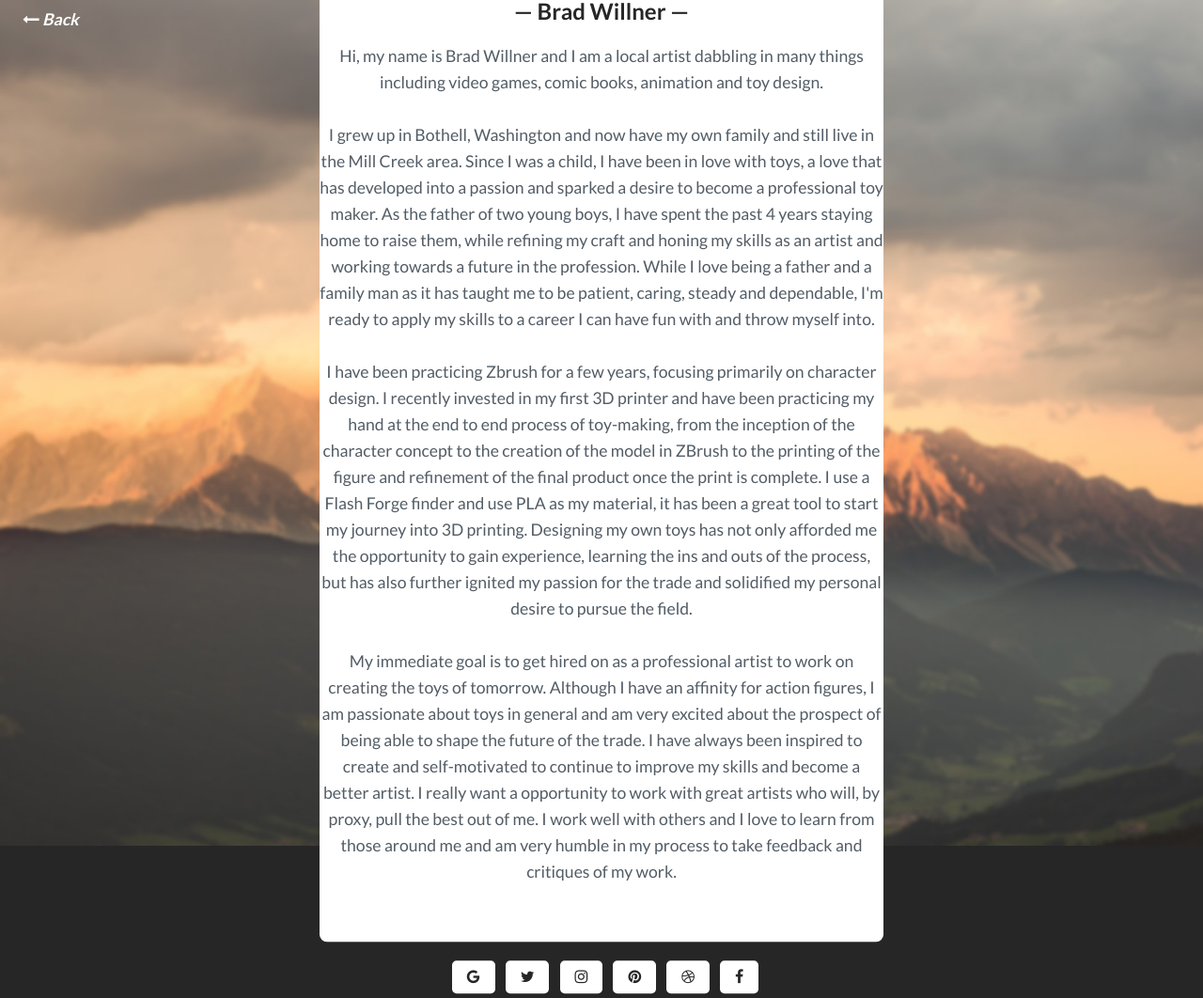
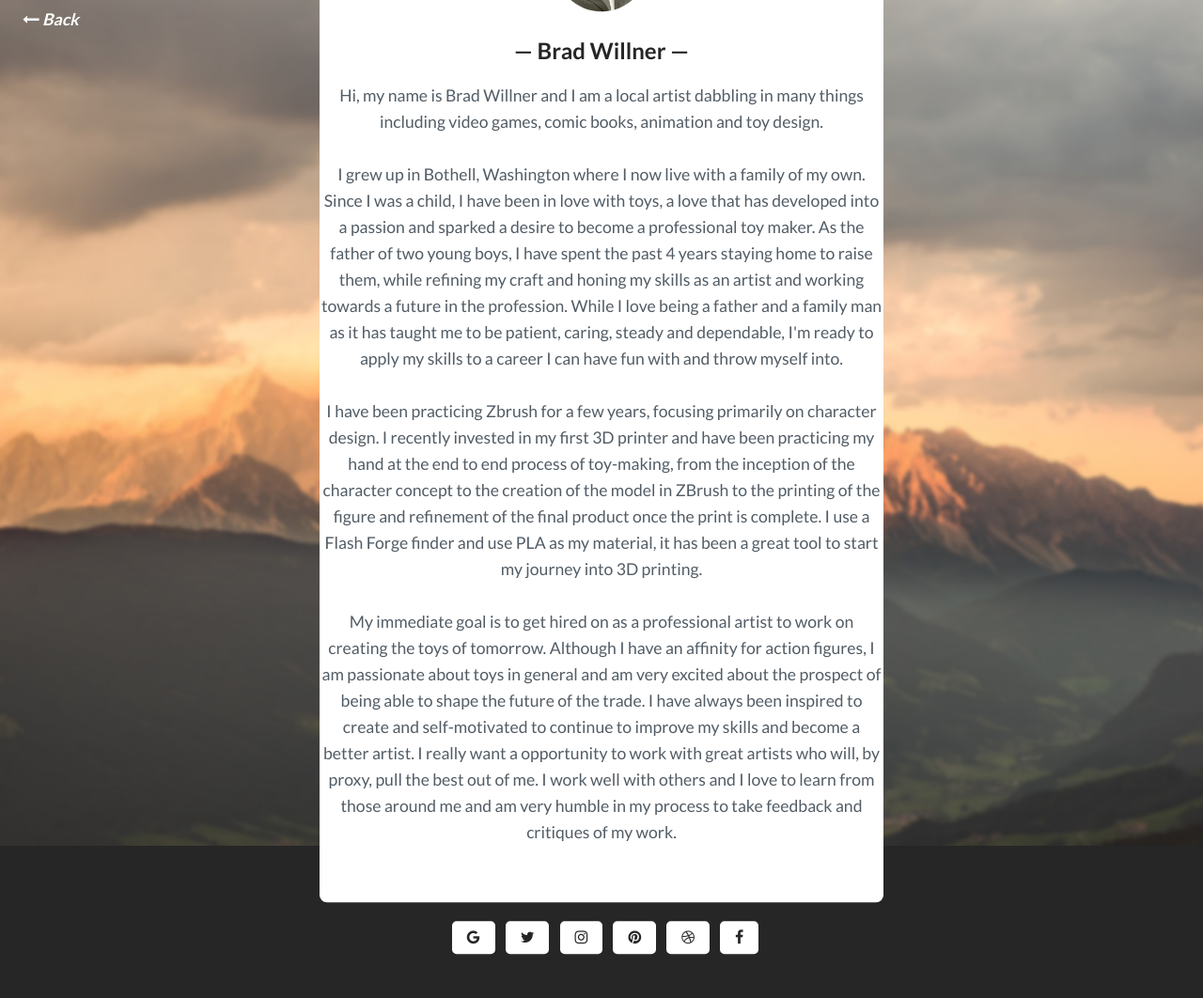
Before and after one commit to bradwillner/bradwillner.github.io, a Jekyll site: the page built from _pages/about.html, in a window 1280 px wide. Shown: the whole page at 94% size. Built offline with Jekyll 4.4.1, drawn with Linux system fonts in a browser that asks for light colours; after the commit the page ends 1020 px from its top, so only the background shows below that.

Commit message:
Update about.html

```diff
--- a/_pages/about.html
+++ b/_pages/about.html
@@ -15,7 +15,7 @@ permalink: /about/
           <p class="author_subtitle">Hi, my name is Brad Willner and I am a local artist dabbling in many things including video games, comic books, animation and toy design.
             </p>
 
-            <p class="author_subtitle">I grew up in Bothell, Washington and now have my own family and still live in the Mill Creek area.
+            <p class="author_subtitle">I grew up in Bothell, Washington where I now live with a family of my own.
 Since I was a child, I have been in love with toys, a love that has developed into a passion and sparked a desire to become a professional toy maker.
 As the father of two young boys, I have spent the past 4 years staying home to raise them, while refining my craft and honing my skills as an artist and working towards a future in the profession.
 While I love being a father and a family man as it has taught me to be patient, caring, steady and dependable, I'm ready to apply my skills to a career I can have fun with and throw myself into.
@@ -23,7 +23,7 @@ While I love being a father and a family man as it has taught me to be patient,
                </p>
 
 <p class="author_subtitle">I have been practicing Zbrush for a few years, focusing primarily on character design. I recently invested in my first 3D printer and have been practicing my hand at the end to end process of toy-making, from the inception of the character concept to the creation of the model in ZBrush to the printing of the figure and refinement of the final product once the print is complete.  I use a
-Flash Forge finder and use PLA as my material, it has been a great tool to start my journey into 3D printing.  Designing my own toys has not only afforded me the opportunity to gain experience, learning the ins and outs of the process, but has also further ignited my passion for the trade and solidified my personal desire to pursue the field.
+Flash Forge finder and use PLA as my material, it has been a great tool to start my journey into 3D printing.
 
   </p>
 
```
